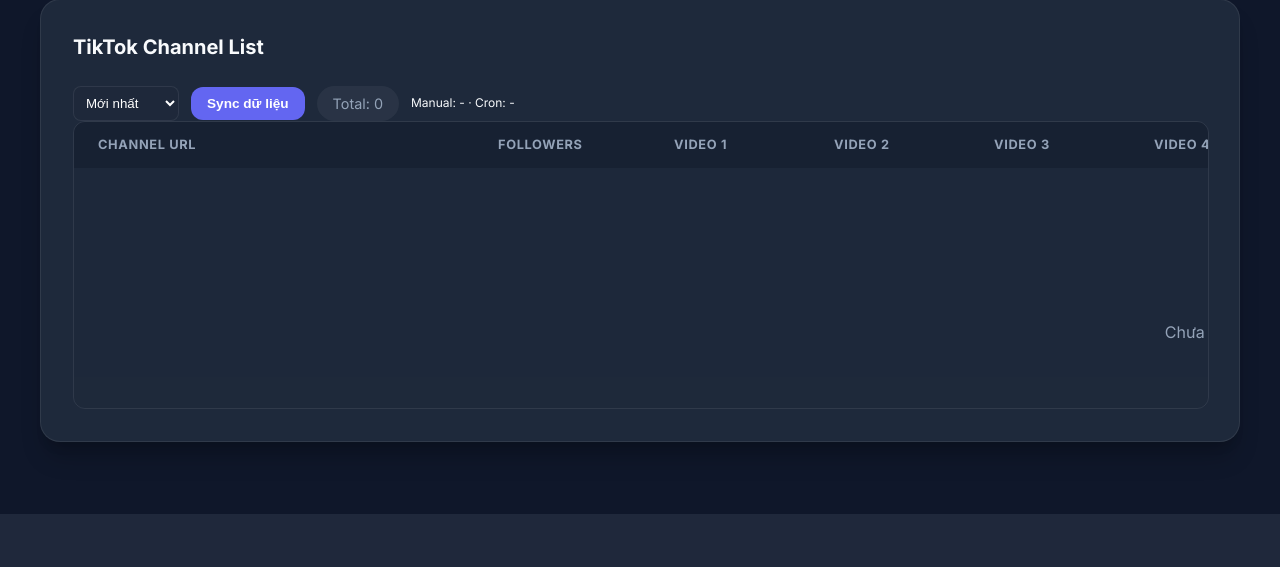
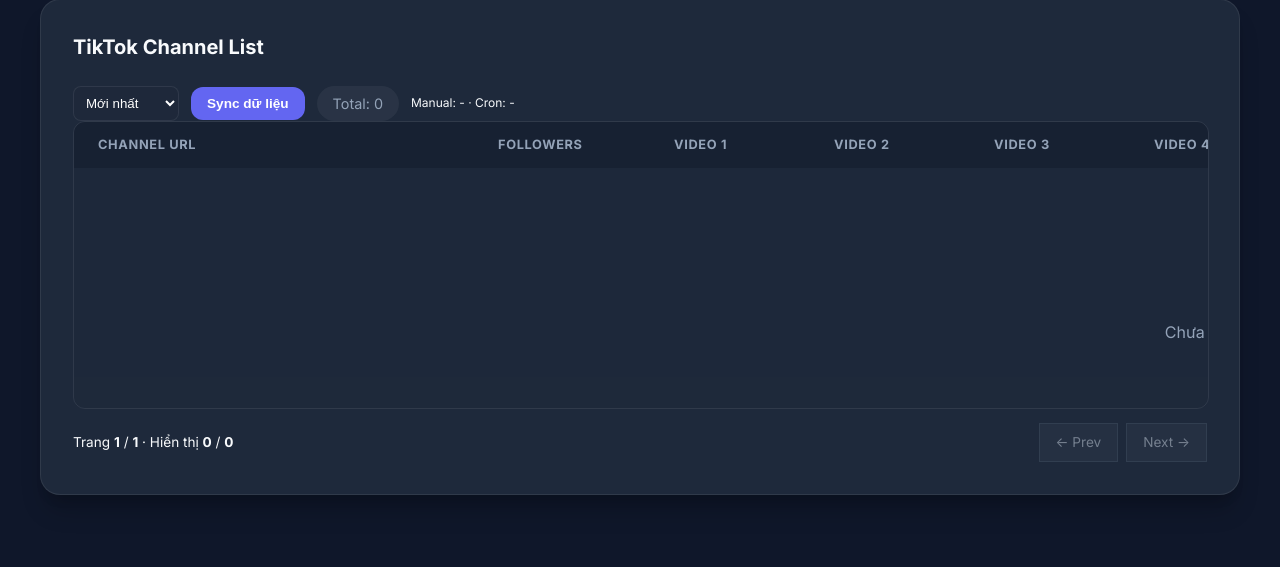
Before and after one commit to tungvt93/management_channel, a FastAPI app: page /tiktok-profiles in a window 1280 px wide. Shown: the part 1015-1582 px from the top of the page. Before the commit the page ends 1529 px from the top, so only its background shows below. Run offline with FastAPI, Linux system fonts and the light colour scheme; the visitor is signed in with stand-in values (Sample User, id 1); data that the repository does not hold is empty.

Commit message:
Update pagination

```diff
--- a/app/main.py
+++ b/app/main.py
@@ -64,11 +64,11 @@
     name="static",
 )
 templates = Jinja2Templates(directory=str(_PROJECT_ROOT / "templates"))
-# Dev: tránh Jinja cache template khiến sửa HTML không hiện ngay
+# Tránh Jinja cache template khiến sửa HTML không hiện ngay.
+# (Không ảnh hưởng lớn vì app này chủ yếu render HTML đơn giản.)
 try:
-    if os.getenv("RELOAD", "0") == "1":
-        templates.env.auto_reload = True
-        templates.env.cache = {}
+    templates.env.auto_reload = True
+    templates.env.cache = {}
 except Exception:
     pass
 
@@ -664,20 +664,40 @@
 async def tiktok_profiles_page(
     request: Request,
     sort: Optional[str] = None,
+    page: int = 1,
+    page_size: int = 50,
     db: AsyncSession = Depends(get_db),
 ):
     if not request.session.get("user_id"):
         return RedirectResponse("/login", status_code=302)
 
+    page = int(page or 1)
+    if page < 1:
+        page = 1
+    page_size = int(page_size or 50)
+    if page_size < 5:
+        page_size = 5
+    if page_size > 200:
+        page_size = 200
+
     sort_key = (sort or "").strip().lower()
     if sort_key == "followers_desc":
-        stmt = select(TikTokProfile).order_by(
+        base_stmt = select(TikTokProfile).order_by(
             TikTokProfile.followers_count.desc(),
             TikTokProfile.created_at.desc(),
         )
     else:
         sort_key = "created_desc"
-        stmt = select(TikTokProfile).order_by(TikTokProfile.created_at.desc())
+        base_stmt = select(TikTokProfile).order_by(TikTokProfile.created_at.desc())
+
+    total_count_res = await db.execute(select(func.count()).select_from(TikTokProfile))
+    total_count = int(total_count_res.scalar() or 0)
+    total_pages = max(1, (total_count + page_size - 1) // page_size)
+    if page > total_pages:
+        page = total_pages
+    offset = (page - 1) * page_size
+
+    stmt = base_stmt.limit(page_size).offset(offset)
     result = await db.execute(stmt)
     profiles = result.scalars().all()
 
@@ -750,6 +770,10 @@
         name="tiktok_profiles.html",
         context={
             "profiles": profiles,
+            "current_page": page,
+            "page_size": page_size,
+            "total_pages": total_pages,
+            "total_count": total_count,
             "cookie_status": cookie_status,
             "cookie_json_saved": cookie_setting.cookie_json if cookie_setting else "",
             "last_manual_sync": last_manual,
--- a/templates/tiktok_profiles.html
+++ b/templates/tiktok_profiles.html
@@ -98,7 +98,7 @@
                             <option value="followers_desc" {% if (sort or '') == 'followers_desc' %}selected{% endif %}>Followers ↓</option>
                         </select>
                         <button type="button" id="btn-sync-tiktok" onclick="syncTikTokProfiles()">Sync dữ liệu</button>
-                        <div class="stats">Total: {{ profiles|length }}</div>
+                        <div class="stats">Total: {{ total_count if total_count is defined else (profiles|length) }}</div>
                         <div class="text-muted" style="font-size:0.75rem; margin-left:0;">
                             Manual:
                             {% if last_manual_sync_time_hcm %}
@@ -231,6 +231,29 @@
                             {% endif %}
                         </tbody>
                     </table>
+                </div>
+
+                <div style="display:flex; justify-content:space-between; align-items:center; gap:0.75rem; margin-top: 0.9rem; flex-wrap:wrap;">
+                    <div class="text-muted" style="margin-left:0; font-size:0.85rem;">
+                        Trang <b>{{ current_page }}</b> / <b>{{ total_pages }}</b>
+                        · Hiển thị <b>{{ profiles|length }}</b> / <b>{{ total_count }}</b>
+                    </div>
+                    <div style="display:flex; gap:0.5rem; align-items:center; flex-wrap:wrap;">
+                        {% set base_sort = sort or 'created_desc' %}
+                        {% set ps = page_size if page_size is defined else 50 %}
+
+                        {% if current_page > 1 %}
+                            <a class="btn-secondary" href="/tiktok-profiles?sort={{ base_sort }}&page={{ current_page - 1 }}&page_size={{ ps }}">← Prev</a>
+                        {% else %}
+                            <span class="btn-secondary" style="opacity:0.5; pointer-events:none;">← Prev</span>
+                        {% endif %}
+
+                        {% if current_page < total_pages %}
+                            <a class="btn-secondary" href="/tiktok-profiles?sort={{ base_sort }}&page={{ current_page + 1 }}&page_size={{ ps }}">Next →</a>
+                        {% else %}
+                            <span class="btn-secondary" style="opacity:0.5; pointer-events:none;">Next →</span>
+                        {% endif %}
+                    </div>
                 </div>
             </section>
         </div>
```
